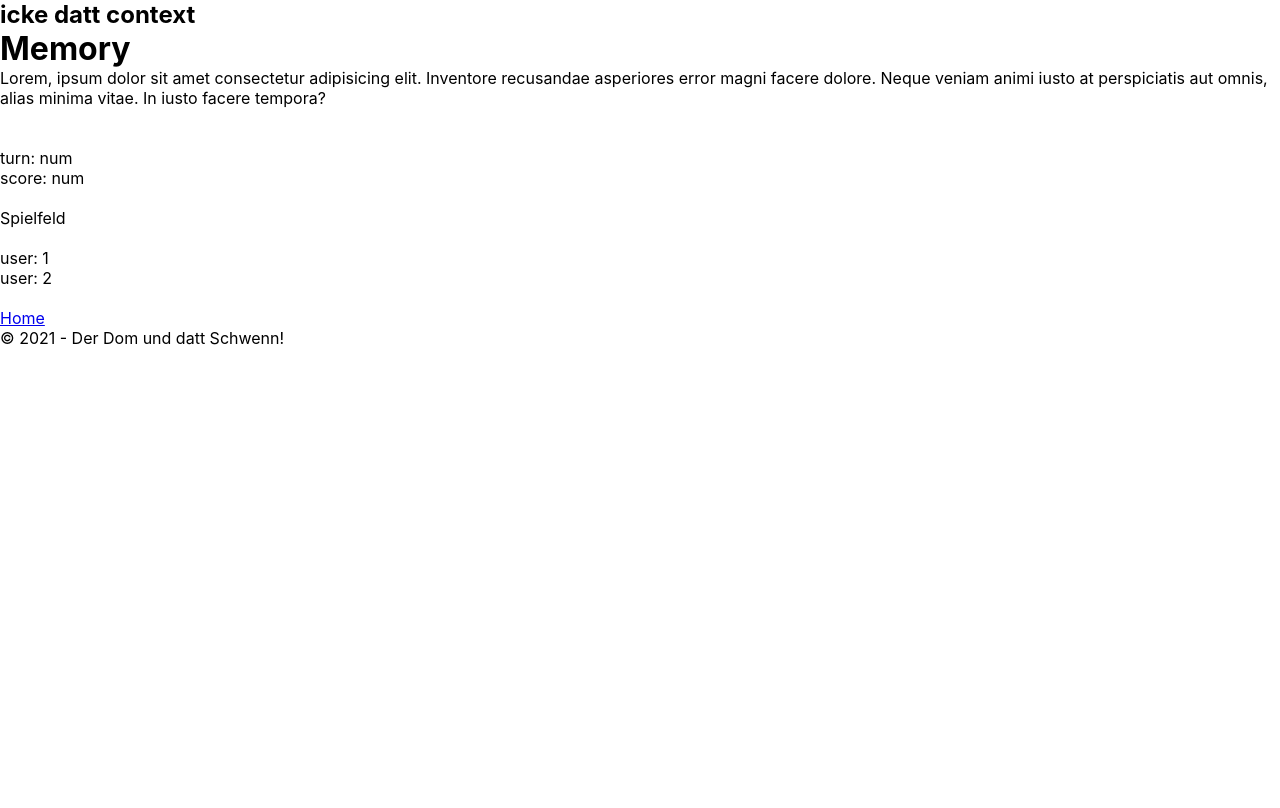
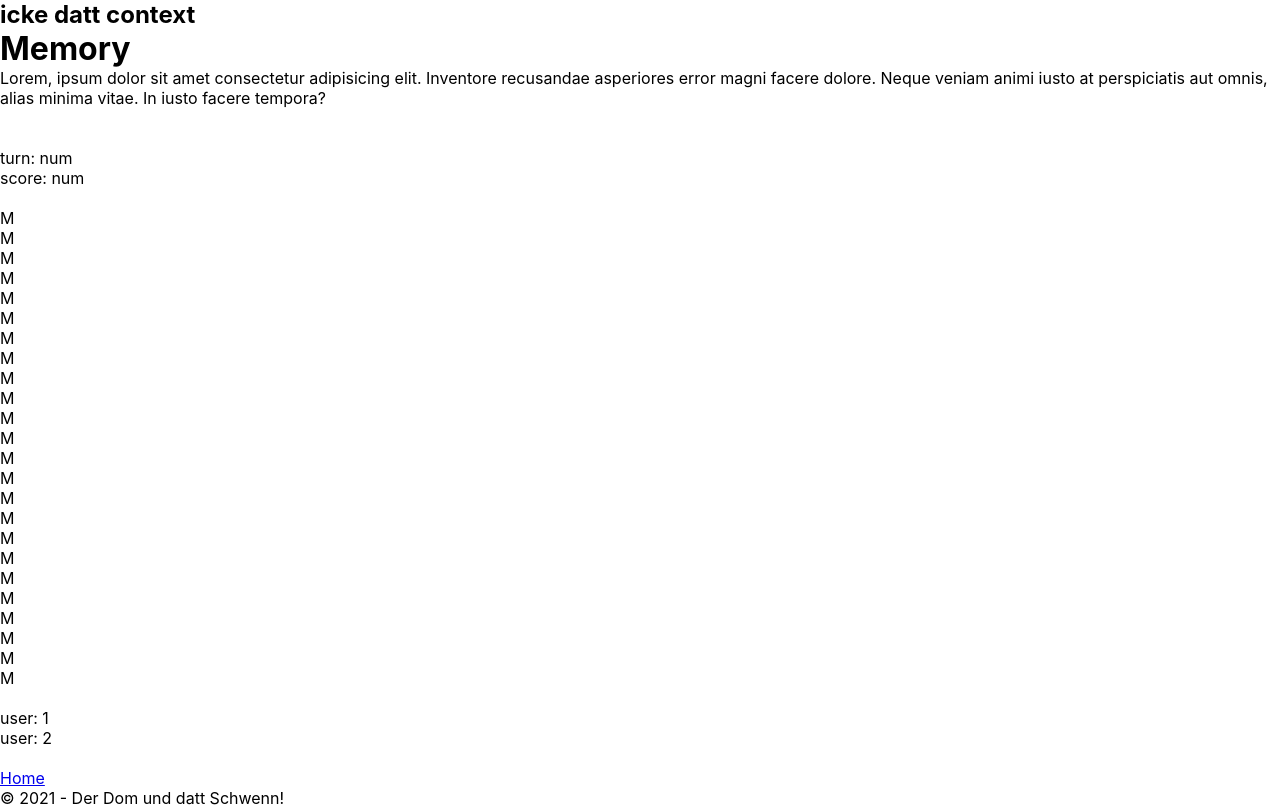
Before and after one commit to Rocknwolf/Memory, a React (Create React App) app in the folder Frontend/memory/: page /game/1 in a window 1280 px wide. Built offline with nearby package versions, Linux system fonts and the light colour scheme.

Commit message:
add gameArea

```diff
--- a/Frontend/memory/src/Components/Pages/Game.jsx
+++ b/Frontend/memory/src/Components/Pages/Game.jsx
@@ -1,7 +1,15 @@
-import React from 'react'
+import React, {useContext} from 'react'
 import {Link} from 'react-router-dom'
+import {GameContext} from '../../Context/GameContext.jsx'
 
 function Game() {
+    const {size} = useContext(GameContext);
+
+    const testArr = Array(size.y).fill([...Array(size.x).fill("M")]);
+    console.log(testArr);
+    // const testArr = [...Array(size.x)].fill();
+
+    //Card-Component erstellen, die Componente soll klickbar sein. Umgedreht/nicht-umgedreht state.
 
     return (
         <div>
@@ -12,7 +20,7 @@ function Game() {
             <p>turn: num</p>
             <p>score: num</p>
             <br />
-            <div>Spielfeld</div>
+            <div> {testArr.map((row, rowIndex) => <div key={rowIndex} >{row.map((column, columnIndex) => <div key={columnIndex}>{column}</div>)}</div>)} </div>
             <br />
             <p>user: 1</p>
             <p>user: 2</p>
--- a/Frontend/memory/src/Context/GameContext.jsx
+++ b/Frontend/memory/src/Context/GameContext.jsx
@@ -19,7 +19,7 @@ function GameProvider({children}) {
     const [avatar, setAvatar] = useState(avatars[0]);
 
     const [won, setWon] = useState(true);
-    const [size, setSize] = useState({x: 0, y: 0});
+    const [size, setSize] = useState({x: 6, y: 4});
     const [playerId, setPlayerId] = useState(null);
     const [gameId, setGameId] = useState(null);
     const history = useHistory();
```
